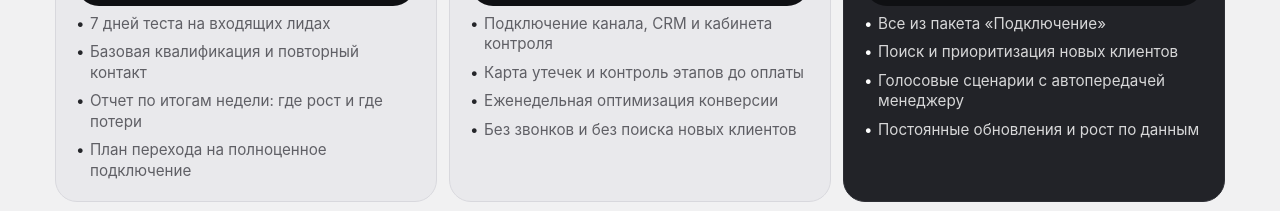
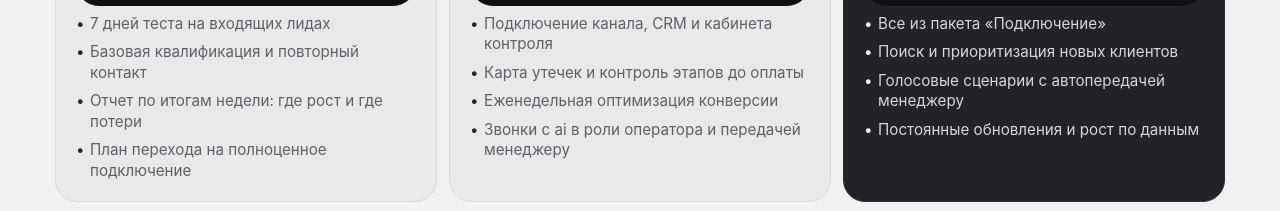
Before and after one commit to VladislavSCV/TOLanding, a React (Vite) app: page / in a window 1280 px wide. Shown: the part 4560-4771 px from the top of the page. Built offline with nearby package versions, Linux system fonts and the light colour scheme; a web font is replaced by a local one.

Commit message:
upd configs

```diff
--- a/src/App.jsx
+++ b/src/App.jsx
@@ -163,7 +163,7 @@ const pricing = [
       "Подключение канала, CRM и кабинета контроля",
       "Карта утечек и контроль этапов до оплаты",
       "Еженедельная оптимизация конверсии",
-      "Без звонков и без поиска новых клиентов",
+      "Звонки с ai в роли оператора и передачей менеджеру",
     ],
   },
   {
```
